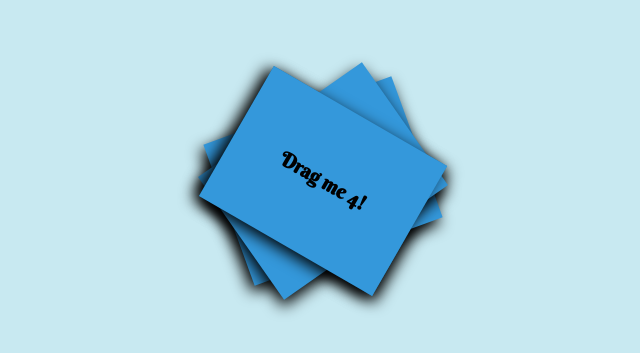
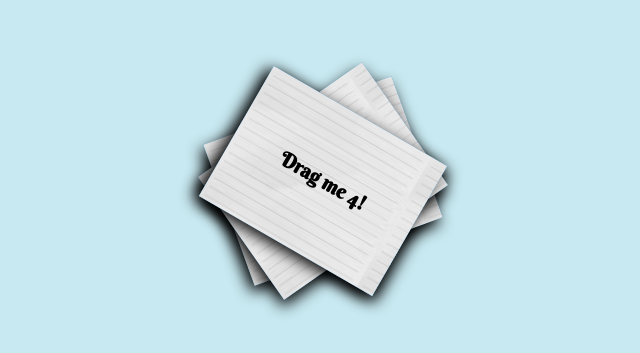
Before and after one commit to BM2204/SomeFun, a plain HTML site: page index.html in a window 1280 px wide. Shown: the part 219-572 px from the top of the page, without its empty margins (317-957 px from the left). Drawn offline with Linux system fonts and the light colour scheme.

Commit message:
Modified CSS

```diff
--- a/static/css/style.css
+++ b/static/css/style.css
@@ -23,7 +23,7 @@ body {
   position: absolute;
   cursor: move;
   /* background-image: url("D:/Neural Network codes/Cards/static/img.jpeg"); */
-  background-image: url('/Cards/static/images/img.jpeg');
+  background-image: url('/static/images/img.jpeg');
   box-shadow: -5px 5px 15px 0px black;
 
 }
```
